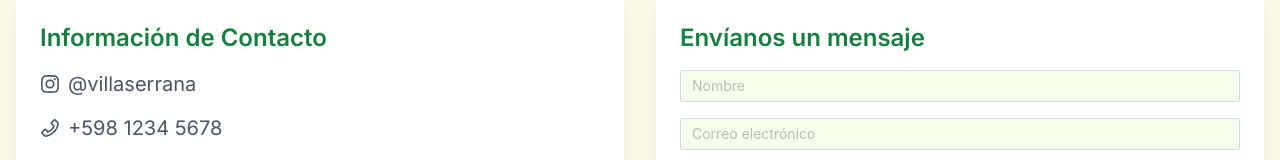
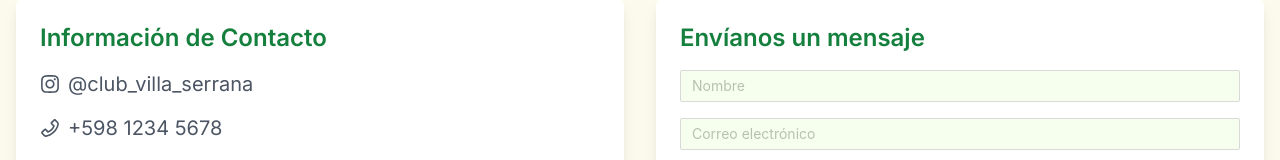
Before and after one commit to valentinCorrea25/ClubSocialVillaSerranaPage, a Next.js app: page /contacto in a window 1280 px wide. Shown: the part 215-375 px from the top of the page. Built offline with nearby package versions, Linux system fonts and the light colour scheme.

Commit message:
ultimo cambio

```diff
--- a/components/home/Contacto/Contacto.jsx
+++ b/components/home/Contacto/Contacto.jsx
@@ -58,11 +58,11 @@ export default function ContactoInfo() {
             </h2>
             <div className="space-y-4 text-xl">
               <a
-                href="https://www.instagram.com/villaserrana"
+                href="https://www.instagram.com/club_villa_serrana/"
                 className="flex items-center space-x-2 text-gray-600 hover:text-green-600"
               >
                 <InstagramOutlined className="h-5 w-5" />
-                <span>@villaserrana</span>
+                <span>@club_villa_serrana</span>
               </a>
               <a
                 href="tel:+59812345678"
@@ -72,7 +72,7 @@ export default function ContactoInfo() {
                 <span>+598 1234 5678</span>
               </a>
               <a
-                href="https://www.facebook.com/villaserrana"
+                href="https://www.facebook.com/ClubVillaSerrana/"
                 className="flex items-center space-x-2 text-gray-600 hover:text-green-600"
               >
                 <FacebookOutlined className="h-5 w-5" />
--- a/components/home/publicacionesHome/PostList.jsx
+++ b/components/home/publicacionesHome/PostList.jsx
@@ -25,7 +25,9 @@ function PostList() {
           <PostCard key={post.id} post={post} />
         ))
       ) : (
+        <div className="col-span-1 sm:col-span-2 md:col-span-3  flex justify-center items-center">
         <Spin size='large' />
+        </div>
       )}
     </div>
   );
```
